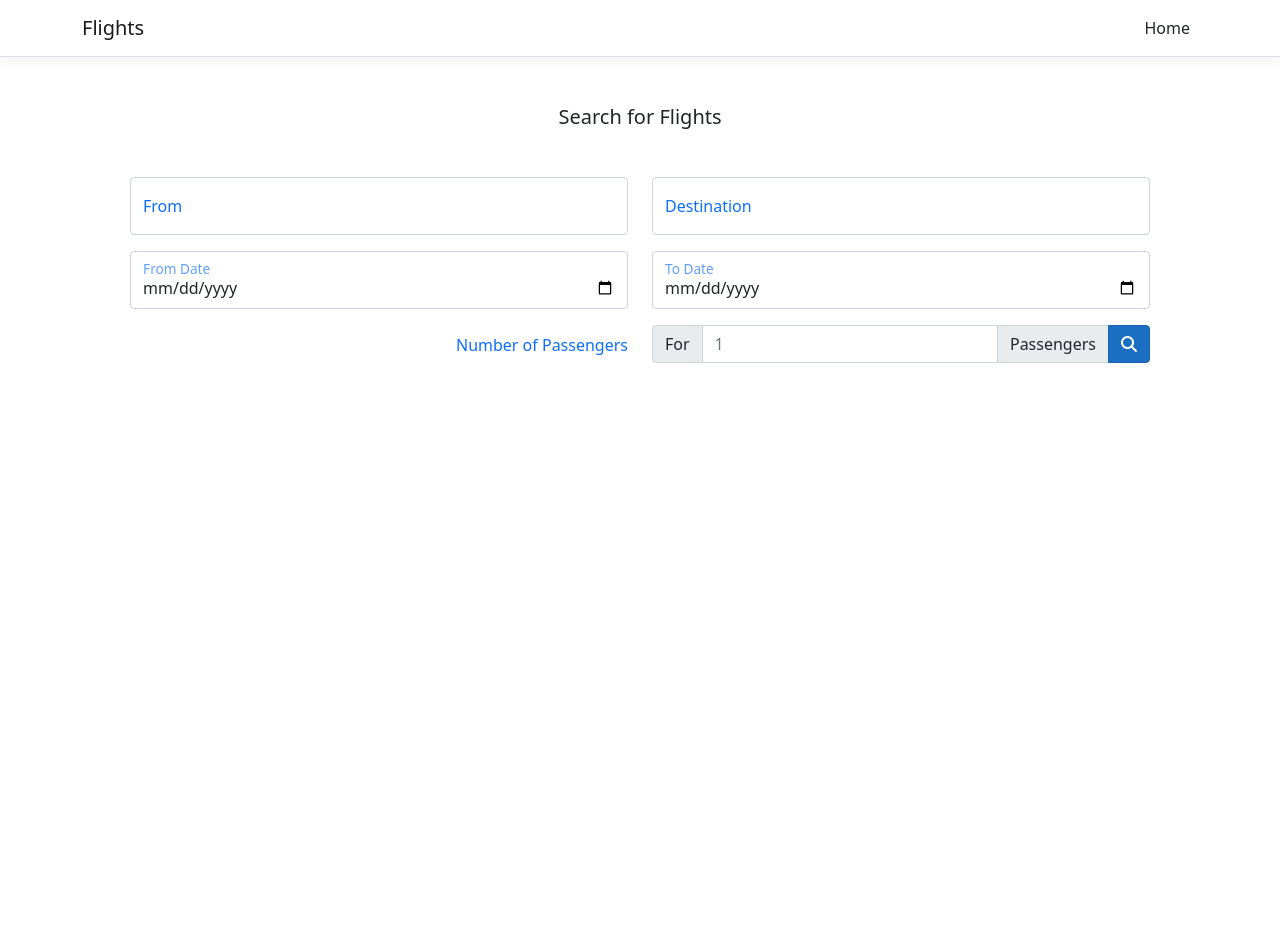
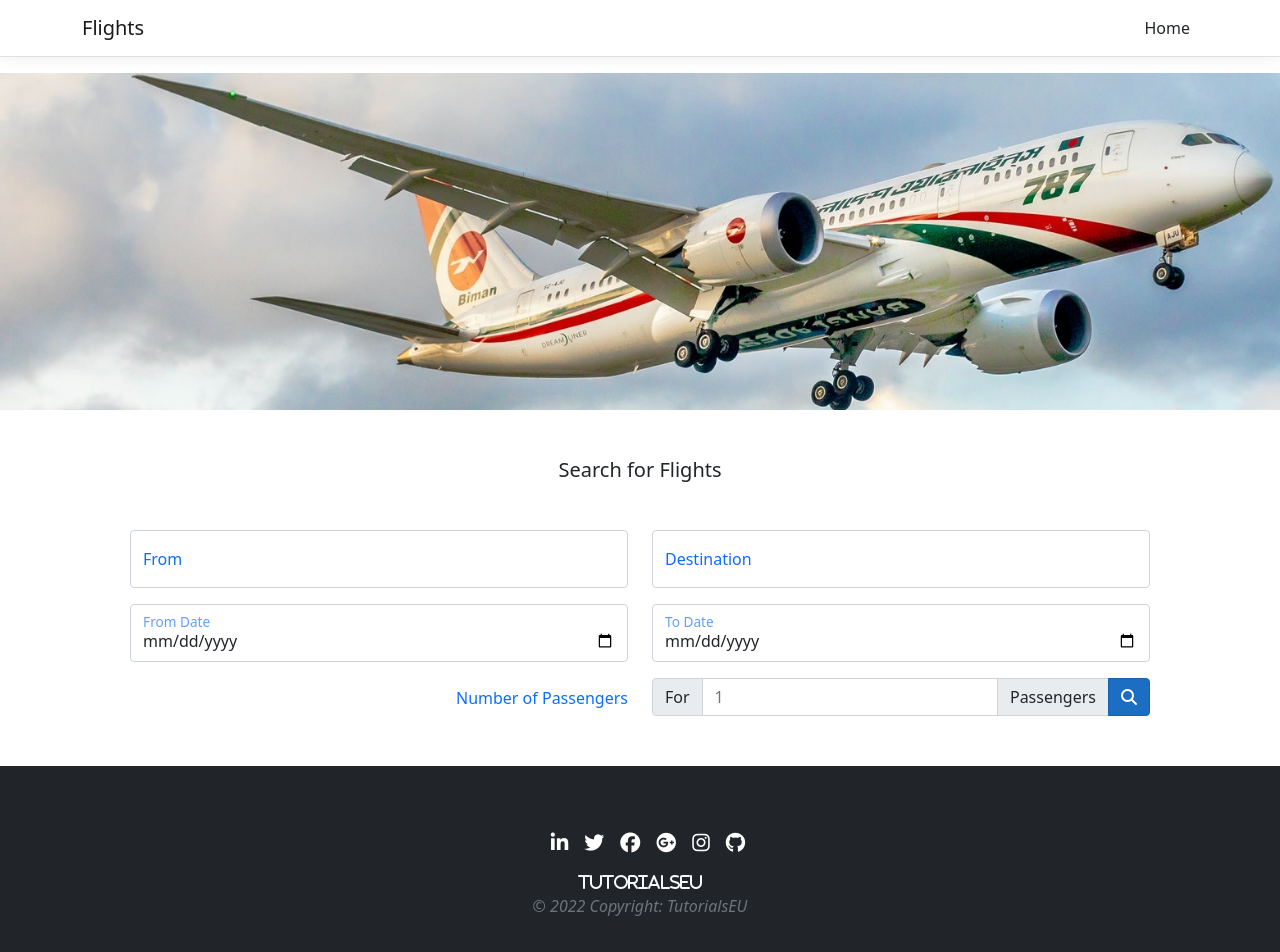
Before and after one commit to Dimuthu1994/Flights, an Angular app in the folder Flights/ClientApp/: page / in a window 1280 px wide. Shown: the top 952 px of the page. Before the commit the page ends 800 px from the top, so only its background shows below. Built offline with nearby package versions, Linux system fonts and the light colour scheme.

Commit message:
styling header and footer

```diff
--- /dev/null
+++ b/Flights/ClientApp/src/app/app.component.css
@@ -0,0 +1,31 @@
+.header {
+  background-image: url('/assets/images/plane.jpg');
+  height: 337px;
+  background-size: cover;
+}
+
+.footer {
+  height: 200px;
+}
+
+  .footer a {
+    color: white;
+  }
+
+.header {
+  animation: fadeInAnimation ease 1s;
+  animation-iteration-count: 1;
+  /* animation-fill-mode: forwards; */
+}
+
+@keyframes fadeInAnimation {
+  0% {
+    opacity: 0;
+    margin-left: -30px;
+  }
+
+  100% {
+    margin-left: 0px;
+    opacity: 1;
+  }
+}
--- a/Flights/ClientApp/src/app/app.component.html
+++ b/Flights/ClientApp/src/app/app.component.html
@@ -1,6 +1,27 @@
 <body>
   <app-nav-menu></app-nav-menu>
+  <header class="mb-5 header"></header>
   <div class="container">
     <router-outlet></router-outlet>
   </div>
+  <footer class="pt-3 footer  bg-dark text-light text-center mt-5" style="margin-top: 62px;">
+
+    <div class="pt-5">
+      <a href="/"><i class="ms-3 fa-lg fab fa-linkedin-in float-lg"></i></a>
+      <a href="/"><i class="ms-3 fa-lg fab fa-twitter"></i></a>
+      <a href="/"><i class="ms-3 fa-lg fab fa-facebook"></i></a>
+      <a href="/"><i class="ms-3 fa-lg fab fa-google-plus"></i></a>
+      <a href="/"><i class="ms-3 fa-lg fab fa-instagram"></i></a>
+      <a href="/"><i class="ms-3 fa-lg fab fa-github"></i></a>
+    </div>
+
+    <div class="mt-3">
+      <i class="fas ">TutorialsEU </i>
+    </div>
+
+    <div class=" text-muted">
+      <i>© 2022 Copyright: TutorialsEU </i>
+    </div>
+
+  </footer>
 </body>
--- a/Flights/ClientApp/src/app/app.component.ts
+++ b/Flights/ClientApp/src/app/app.component.ts
@@ -2,7 +2,8 @@ import { Component } from '@angular/core';
 
 @Component({
   selector: 'app-root',
-  templateUrl: './app.component.html'
+  templateUrl: './app.component.html',
+  styleUrls: ['./app.component.css'],
 })
 export class AppComponent {
   title = 'app';
```
Also changed, not shown: Flights/ClientApp/src/assets/images/plane.jpg (added), 1 other file (tests, documents, lock files or other folders).
